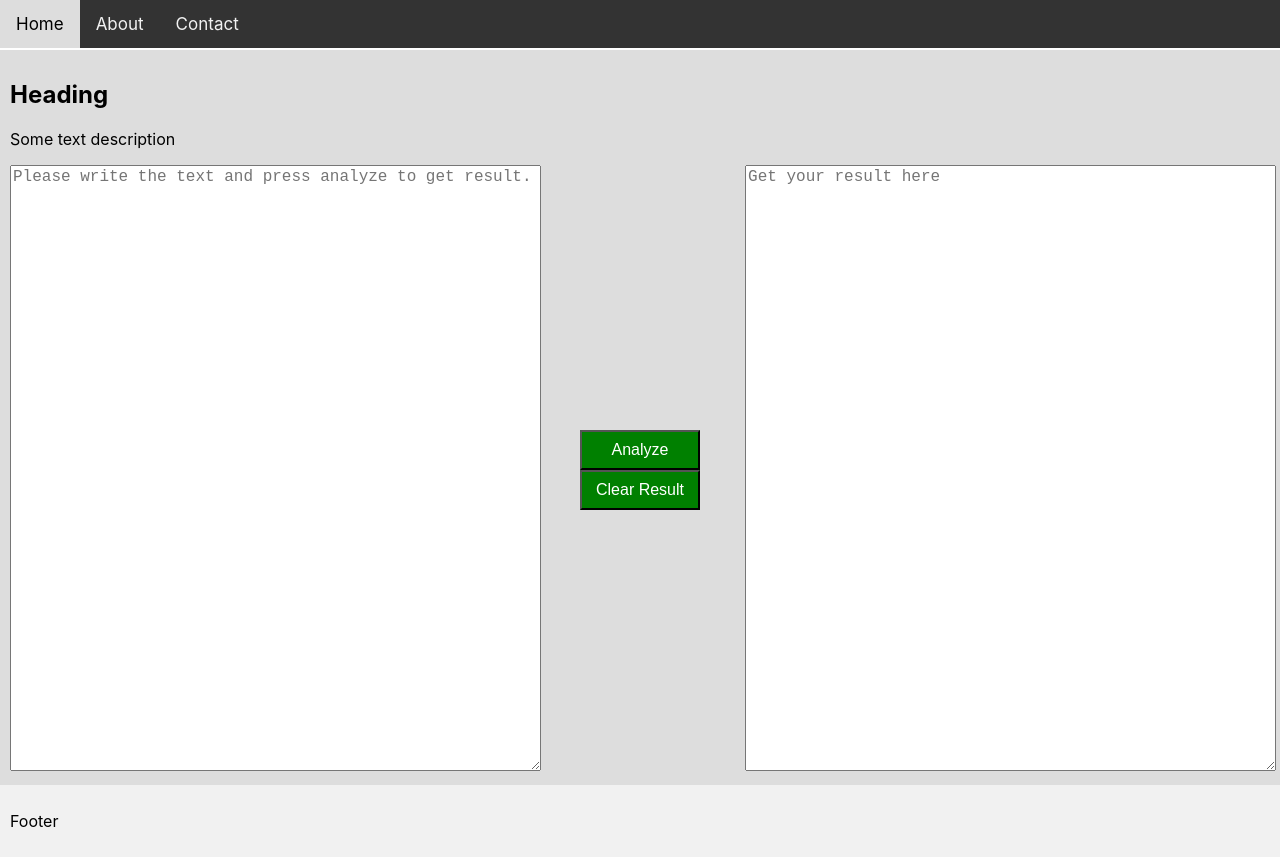
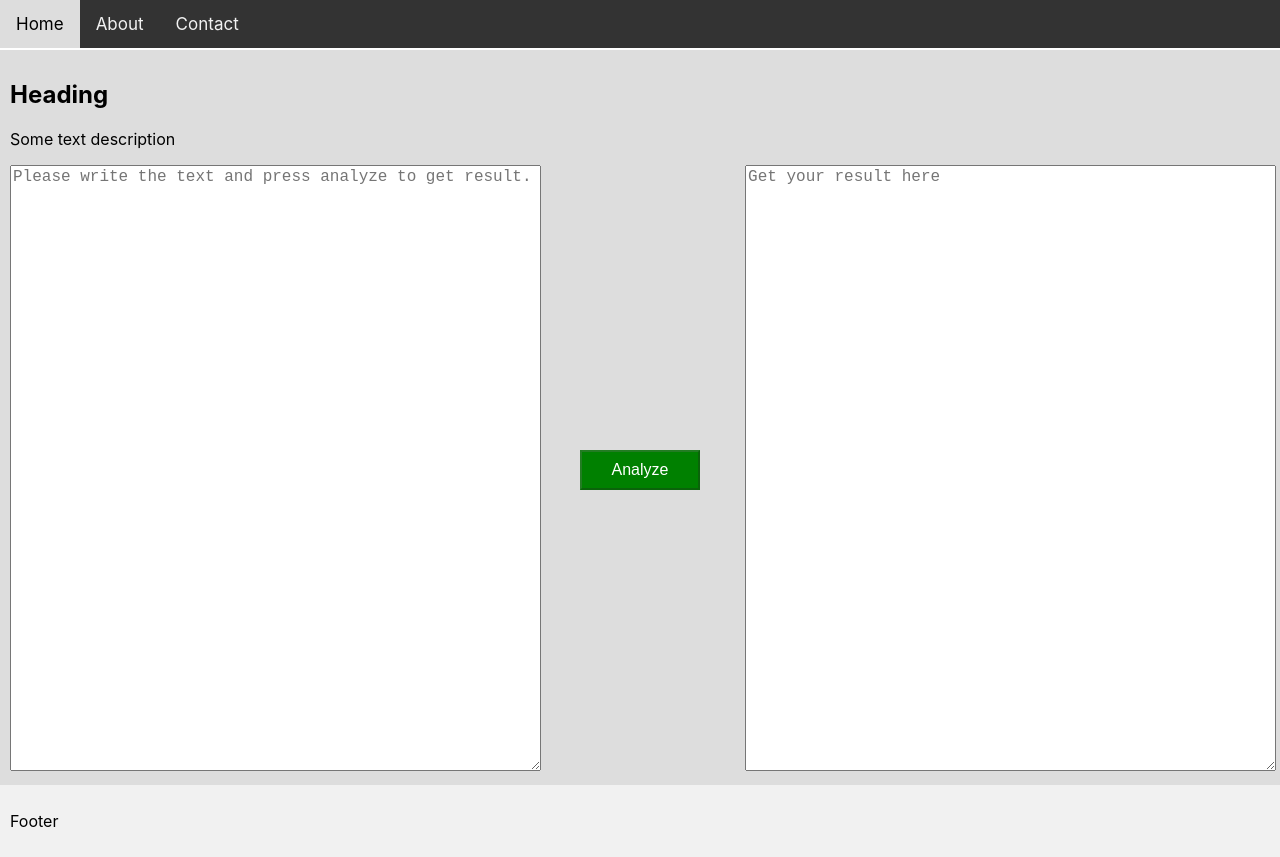
Before and after one commit to akshitc/ContentTool, a React (Create React App) app: page / in a window 1280 px wide. Built offline with nearby package versions, Linux system fonts and the light colour scheme; no server answers; what @aws-amplify/predictions, aws-amplify would draw is missing.

Commit message:
disable analyze button when no input

```diff
--- a/src/components/Content.js
+++ b/src/components/Content.js
@@ -185,12 +185,7 @@ class Content extends React.Component {
                                 type="submit"
                                 value="Analyze"
                                 onClick={this.analyzeText.bind(this)}
-                                disabled={this.state.loading}
-                            />
-                            <input
-                                type="submit"
-                                value="Clear Result"
-                                onClick={this.clearResult.bind(this)}
+                                disabled={this.state.loading || !this.state.input.length}
                             />
                         </div>
                     </div>
```
